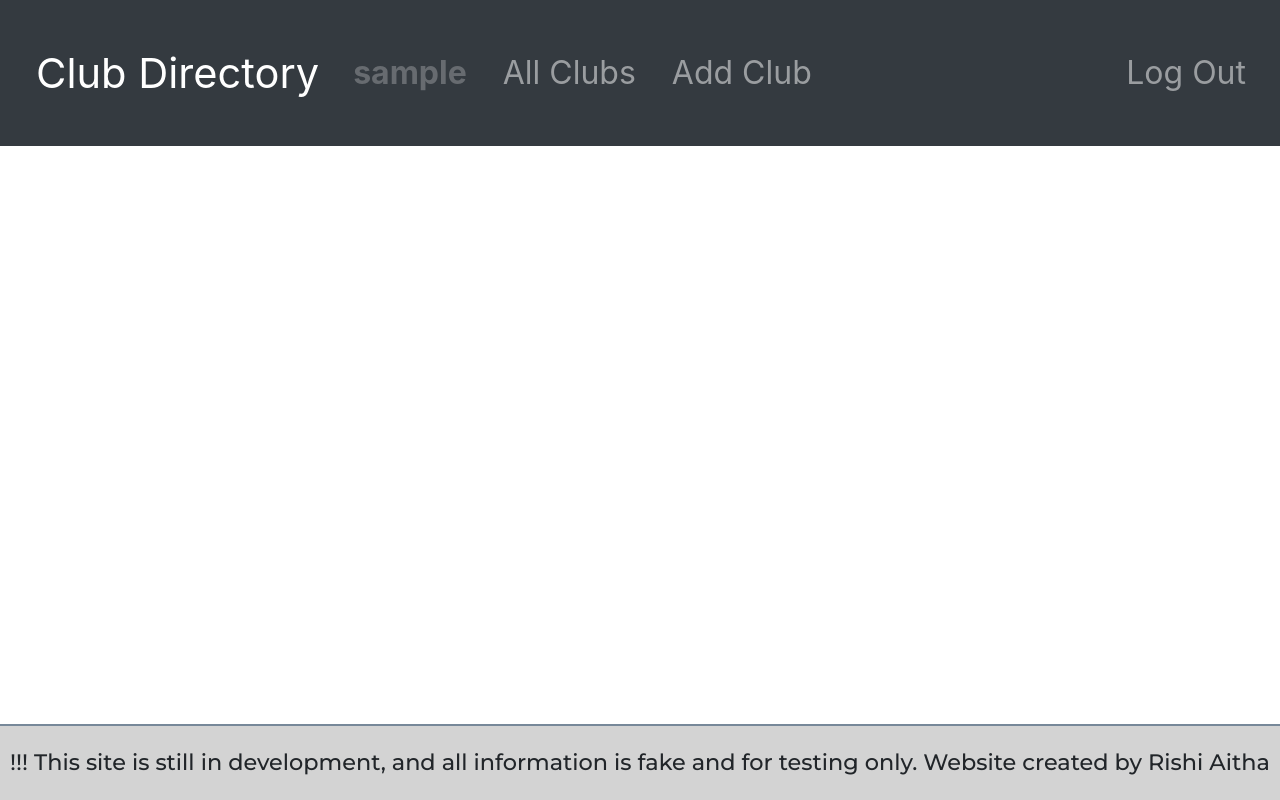
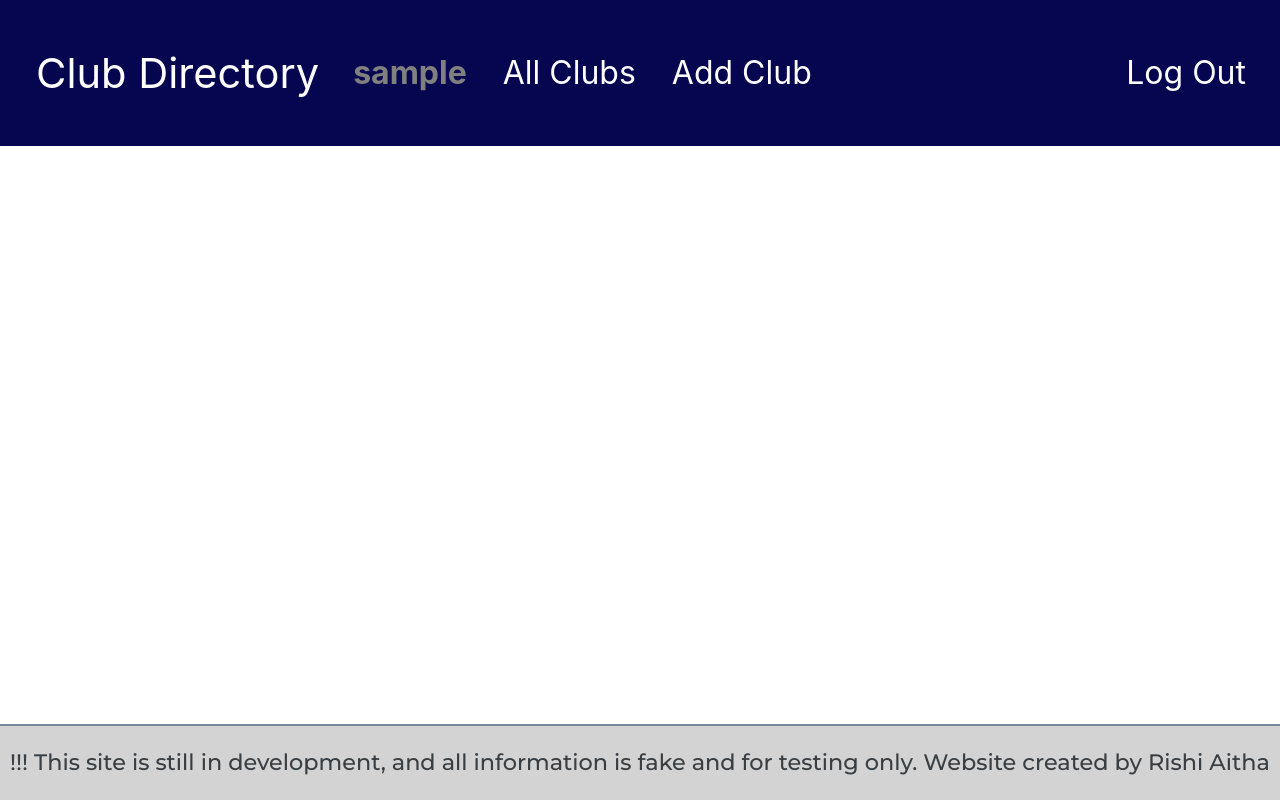
Before and after one commit to RishiAitha/club_directory, a Django app: page / in a window 1280 px wide. Run offline with Django 4.2, Linux system fonts and the light colour scheme; the visitor is signed in with stand-in values (Sample User, id 1); data that the repository does not hold is empty; some libraries are stand-ins or nearby versions.

Commit message:
color and images

```diff
--- a/clubs/static/clubs/styles.css
+++ b/clubs/static/clubs/styles.css
@@ -1,4 +1,11 @@
 /* The CSS is a complete mess, but it works and allows mobile compatibility */
+:root {
+    --blue: rgb(6, 6, 80);
+    --yellow: rgb(255, 208, 0);
+    --lightgray: rgb(222, 228, 241);
+    --darkgray: rgb(57, 62, 66);
+}
+
 body {
     min-height: 100vh;
     display: flex;
@@ -8,6 +15,7 @@ body {
 .body {
     font-family: 'Montserrat', sans-serif;
     padding: 10px;
+    background-color: white;
 }
 
 .navbar {
@@ -32,6 +40,7 @@ body {
 
 .navbar-toggler {
     margin-right: 0.5rem;
+    border-color: var(--darkgray) !important;
 }
 
 .navbar-toggler-icon {
@@ -54,12 +63,64 @@ body {
     text-align: center;
 }
 
+div, h1, h2, h3, .text-dark {
+    color: var(--blue) !important;
+}
+
+h4, h5, h6, p, label > * {
+    color: var(--darkgray) !important;
+}
+
+.form-control {
+    color: var(--blue);
+    background-color: var(--lightgray);
+}
+
 .preview-title, .preview-image {
     cursor: pointer;
 }
 
 .preview-title:hover {
-    color: deepskyblue;
+    transition: color 0.3s;
+    color: var(--yellow);
+}
+
+.navbar {
+    background-color: var(--blue);
+}
+
+.nav-link, .navbar-brand {
+    color: white !important;
+}
+
+.nav-link:hover {
+    transition: color 0.3s !important;
+    color: var(--yellow) !important;
+}
+
+.navbar-brand:hover {
+    color: white;
+}
+
+strong {
+    color: rgb(128, 128, 128) !important;
+}
+
+strong:hover {
+    color: rgb(128, 128, 128) !important;
+    cursor: default;
+}
+
+.btn-primary {
+    background-color: var(--blue);
+    border-color: var(--blue);
+    color: var(--lightgray);
+}
+
+.btn-primary:hover {
+    background-color: var(--lightgray);
+    border-color: var(--lightgray);
+    color: var(--blue);
 }
 
 div {
@@ -216,7 +277,7 @@ p {
 }
 
 #edit-image-none {
-    transform: translate(0px, -2.5px);
+    transform: translate(0px, -2.6px);
 }
 
 #edit-image-label {
--- a/clubs/templates/clubs/layout.html
+++ b/clubs/templates/clubs/layout.html
@@ -17,7 +17,7 @@
         {% endblock %}
     </head>
     <body>
-        <nav class="navbar navbar-expand-xl navbar-dark bg-dark py-3">
+        <nav class="navbar navbar-expand-xl navbar-dark py-3">
             <a class="navbar-brand" href="">Club Directory</a>
             <button class="navbar-toggler" type="button" data-toggle="collapse" data-target="#navbarSupportedContent" aria-controls="navbarSupportedContent" aria-expanded="false" aria-label="Toggle navigation">
                 <span class="navbar-toggler-icon"></span>
--- a/clubs/templates/clubs/register.html
+++ b/clubs/templates/clubs/register.html
@@ -15,7 +15,7 @@
                 <input class="form-control" autofocus type="text" name="username" placeholder="Username (real name recommended)">
             </div>
             <div class="form-group">
-                <input class="form-control" type="email" name="email" placeholder="Email Address">
+                <input class="form-control" type="email" name="email" placeholder="Email Address (used for contact regarding club requests)">
             </div>
             <div class="form-group">
                 <input class="form-control" type="password" name="password" placeholder="Password">
```
